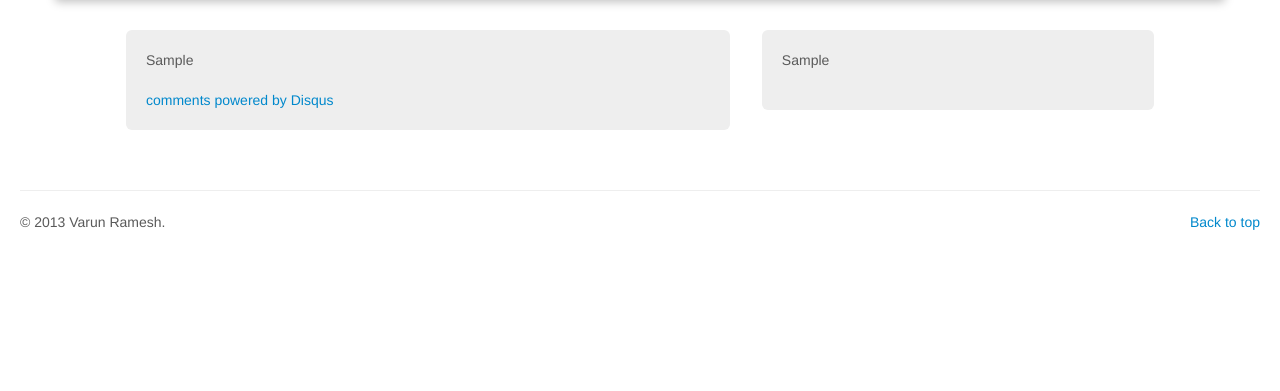
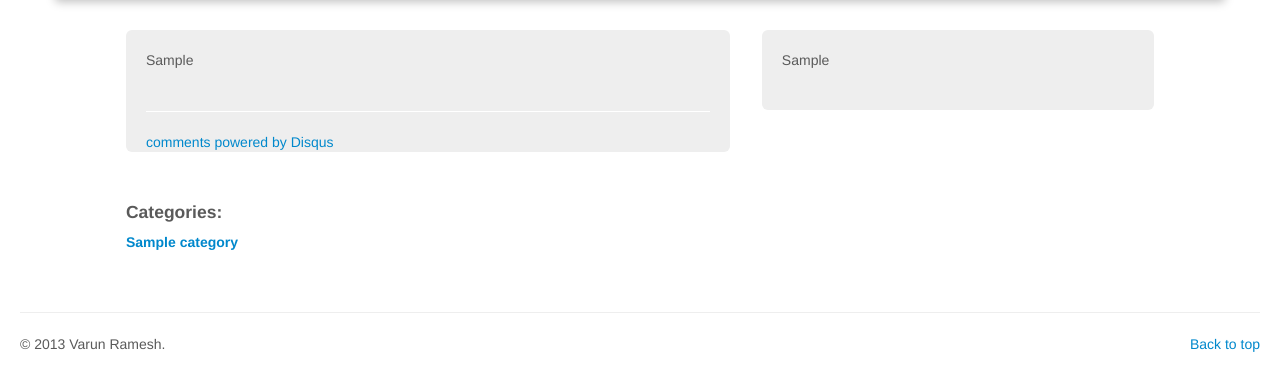
Before and after one commit to frr171/vrameshprojects, a Django app: template templates/twocolumn.html in a window 1280 px wide. Shown: the part 70-461 px from the top of the page. Run offline with Django 3.2, Linux system fonts and the light colour scheme; the template is opened without the code that fills it: most values are stand-ins (such as "Sample title", 1, 10 or a date in 2020); some libraries are stand-ins or nearby versions.

Commit message:
Projects have a category list at the bottom.

```diff
--- /dev/null
+++ b/templates/categorylist.html
@@ -0,0 +1,4 @@
+<h4>Categories:</h4>
+{% for category in project.tags.all %}
+	<b><a href="{% url 'projects:category' category.name %}" >{{ category.title }}</a></b>
+{% endfor %}
--- a/templates/twocolumn.html
+++ b/templates/twocolumn.html
@@ -6,14 +6,23 @@
 
 <div class="span1"></div>
 
-<div class="span6" style="background-color: #eeeeee; border-radius: 6px; ">
+<div class="span6">
+
+<div  style="background-color: #eeeeee; border-radius: 6px; ">
 	<div style="margin:0px 20px 20px 20px;">
 	<br>
 	{{ column1 }}
-	<br><br>
+<br><br><hr>
+
+
 
 	{% include "projectcomments.html" %}
 	</div>
+
+</div>
+
+	<br>
+	{% include "categorylist.html" %}
 
 </div>
 
```
Also changed, not shown: templates/category.html (+6 -1 lines), templates/singlecolumn.html (+12 -2 lines).
